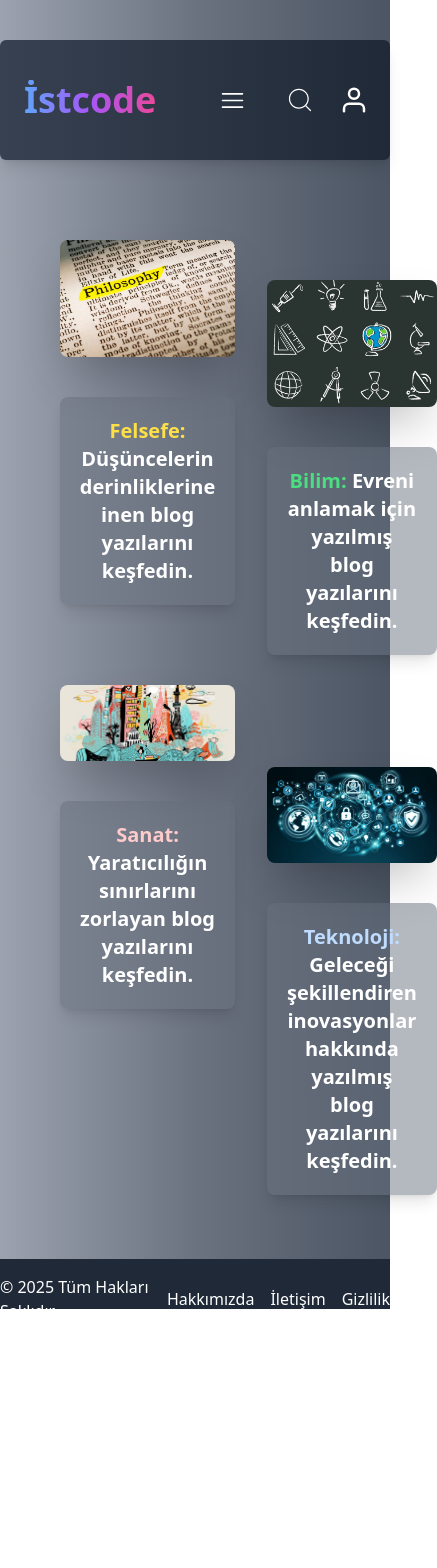
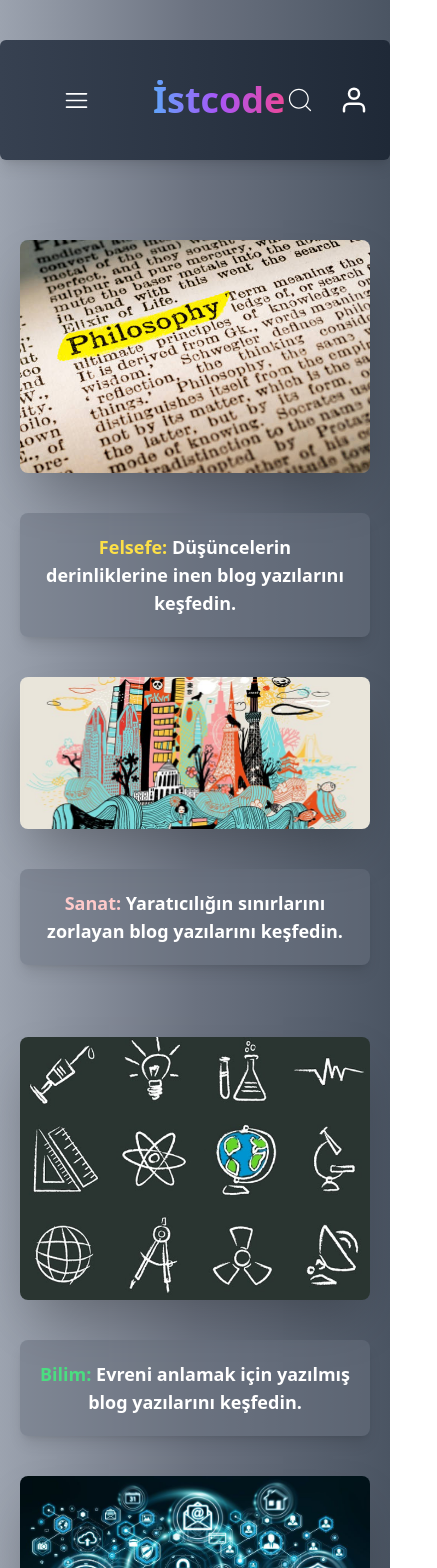
Before and after one commit to baratess/istcode, a Next.js app: page / in a window 390 px wide. Shown: the top 1568 px of the page, 437 px wide, since content can reach past the window. Before the commit the page ends 1323 px from the top, so only its background shows below. Built offline with nearby package versions, Linux system fonts and the light colour scheme.

Commit message:
Mobile uyumluluk ayarlama.

```diff
--- a/app/components/home/Main.tsx
+++ b/app/components/home/Main.tsx
@@ -14,11 +14,12 @@ const HomePage: React.FC = () => {
 
   return (
     <div className="flex flex-col items-center justify-center min-h-screen bg-gradient-to-r from-gray-400 via-gray-500 to-gray-600 pt-20 animate-fadeIn">
-      <div className="flex w-full px-5 gap-8 mb-16">
-        <div className="flex flex-col items-center w-1/2 ml-10">
+      <div className="flex flex-wrap w-full px-5 gap-8 mb-16 md:flex-nowrap">
+        {/* Left Column */}
+        <div className="flex flex-col items-center w-full md:w-1/2 md:ml-10">
           <div
             onClick={() => handleCategoryClick("felsefe")}
-            className="animate-fadeIn"
+            className="animate-fadeIn w-full"
           >
             <Image
               src="/felsefe.jpg"
@@ -28,33 +29,34 @@ const HomePage: React.FC = () => {
               height={300}
             />
           </div>
-          <div className="text-white text-xl font-semibold text-center p-5 bg-gray-500 bg-opacity-50 rounded-lg shadow-lg mt-10">
+          <div className="text-white text-lg md:text-xl font-semibold text-center p-5 bg-gray-500 bg-opacity-50 rounded-lg shadow-lg mt-10">
             <span className="text-yellow-300">Felsefe: </span>Düşüncelerin
             derinliklerine inen blog yazılarını keşfedin.
           </div>
 
           <div
             onClick={() => handleCategoryClick("sanat")}
-            className="animate-fadeIn"
+            className="animate-fadeIn w-full"
           >
             <Image
               src="/sanat.jpeg"
               alt="Sanat"
-              className="rounded-lg shadow-2xl w-full object-cover transform transition duration-300 hover:scale-105 mt-20"
+              className="rounded-lg shadow-2xl w-full object-cover transform transition duration-300 hover:scale-105 mt-10 md:mt-20"
               width={400}
               height={300}
             />
           </div>
-          <div className="text-white text-xl font-semibold text-center p-5 bg-gray-500 bg-opacity-50 rounded-lg shadow-lg mt-10">
+          <div className="text-white text-lg md:text-xl font-semibold text-center p-5 bg-gray-500 bg-opacity-50 rounded-lg shadow-lg mt-10">
             <span className="text-red-200">Sanat:</span> Yaratıcılığın
             sınırlarını zorlayan blog yazılarını keşfedin.
           </div>
         </div>
 
-        <div className="flex flex-col items-center w-1/2 mr-10">
+        {/* Right Column */}
+        <div className="flex flex-col items-center w-full md:w-1/2 md:mr-10">
           <div
             onClick={() => handleCategoryClick("bilim")}
-            className="animate-fadeIn"
+            className="animate-fadeIn w-full"
           >
             <Image
               src="/Bilim.jpg"
@@ -64,24 +66,24 @@ const HomePage: React.FC = () => {
               height={300}
             />
           </div>
-          <div className="text-white text-xl font-semibold text-center p-5 bg-gray-500 bg-opacity-50 rounded-lg shadow-lg mt-10">
+          <div className="text-white text-lg md:text-xl font-semibold text-center p-5 bg-gray-500 bg-opacity-50 rounded-lg shadow-lg mt-10">
             <span className="text-green-400">Bilim:</span> Evreni anlamak için
             yazılmış blog yazılarını keşfedin.
           </div>
 
           <div
             onClick={() => handleCategoryClick("teknoloji")}
-            className="animate-fadeIn"
+            className="animate-fadeIn w-full"
           >
             <Image
               src="/teknoloji.jpg"
               alt="Teknoloji"
-              className="rounded-lg shadow-2xl w-full object-cover transform transition duration-300 hover:scale-105 mt-28"
+              className="rounded-lg shadow-2xl w-full object-cover transform transition duration-300 hover:scale-105 mt-10 md:mt-28"
               width={400}
               height={300}
             />
           </div>
-          <div className="text-white text-xl font-semibold text-center p-5 bg-gray-500 bg-opacity-50 rounded-lg shadow-lg mt-10">
+          <div className="text-white text-lg md:text-xl font-semibold text-center p-5 bg-gray-500 bg-opacity-50 rounded-lg shadow-lg mt-10">
             <span className="text-blue-200">Teknoloji:</span> Geleceği
             şekillendiren inovasyonlar hakkında yazılmış blog yazılarını
             keşfedin.
--- a/app/components/navbar/Navbar1.tsx
+++ b/app/components/navbar/Navbar1.tsx
@@ -13,6 +13,7 @@ const Navbar: React.FC = () => {
       <div className="relative">
         <header className="flex items-center justify-between px-6 py-3 bg-gradient-to-r from-gray-700 to-gray-800 text-white shadow-lg h-[120px] rounded-md max-w-screen-xl w-full mx-auto">
           <div className="flex items-center gap-6">
+            <Menü />
             <div className="text-2xl font-extrabold">
               <Link href="/">
                 <h1 className="text-transparent bg-clip-text bg-gradient-to-r from-blue-400 via-purple-500 to-pink-500 hover:scale-105 transform transition duration-200 text-4xl">
@@ -20,8 +21,6 @@ const Navbar: React.FC = () => {
                 </h1>
               </Link>
             </div>
-
-            <Menü />
           </div>
 
           <div className="hidden md:flex flex-grow items-center justify-center gap-6">
```
